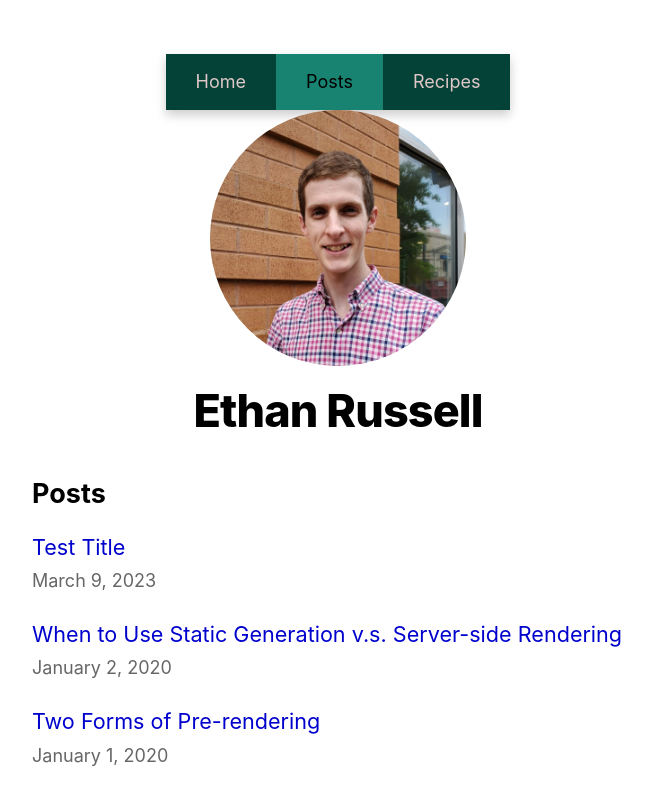
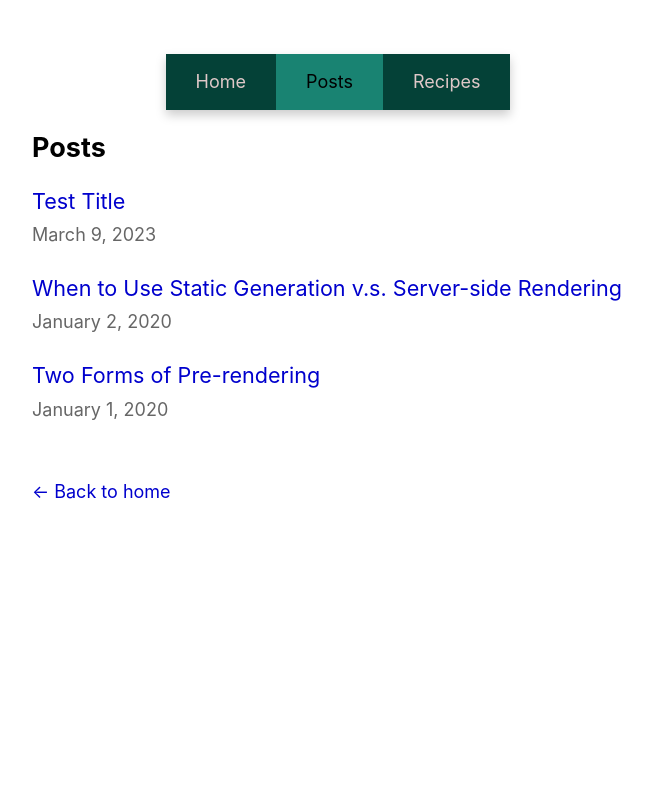
Before and after one commit to Ethan-Russell/test-website, a Next.js app: page /posts in a window 1280 px wide. Shown: the top 804 px of the page, without its empty margins (302-954 px from the left). Built offline with nearby package versions, Linux system fonts and the light colour scheme.

Commit message:
Remove home prop from Layout block

```diff
--- a/pages/posts/index.js
+++ b/pages/posts/index.js
@@ -16,7 +16,7 @@ export async function getStaticProps() {
 
 export default function Home({ allPostsData }) {
   return (
-    <Layout home>
+    <Layout>
       <Head>
         <title>{siteTitle}</title>
       </Head>
```
